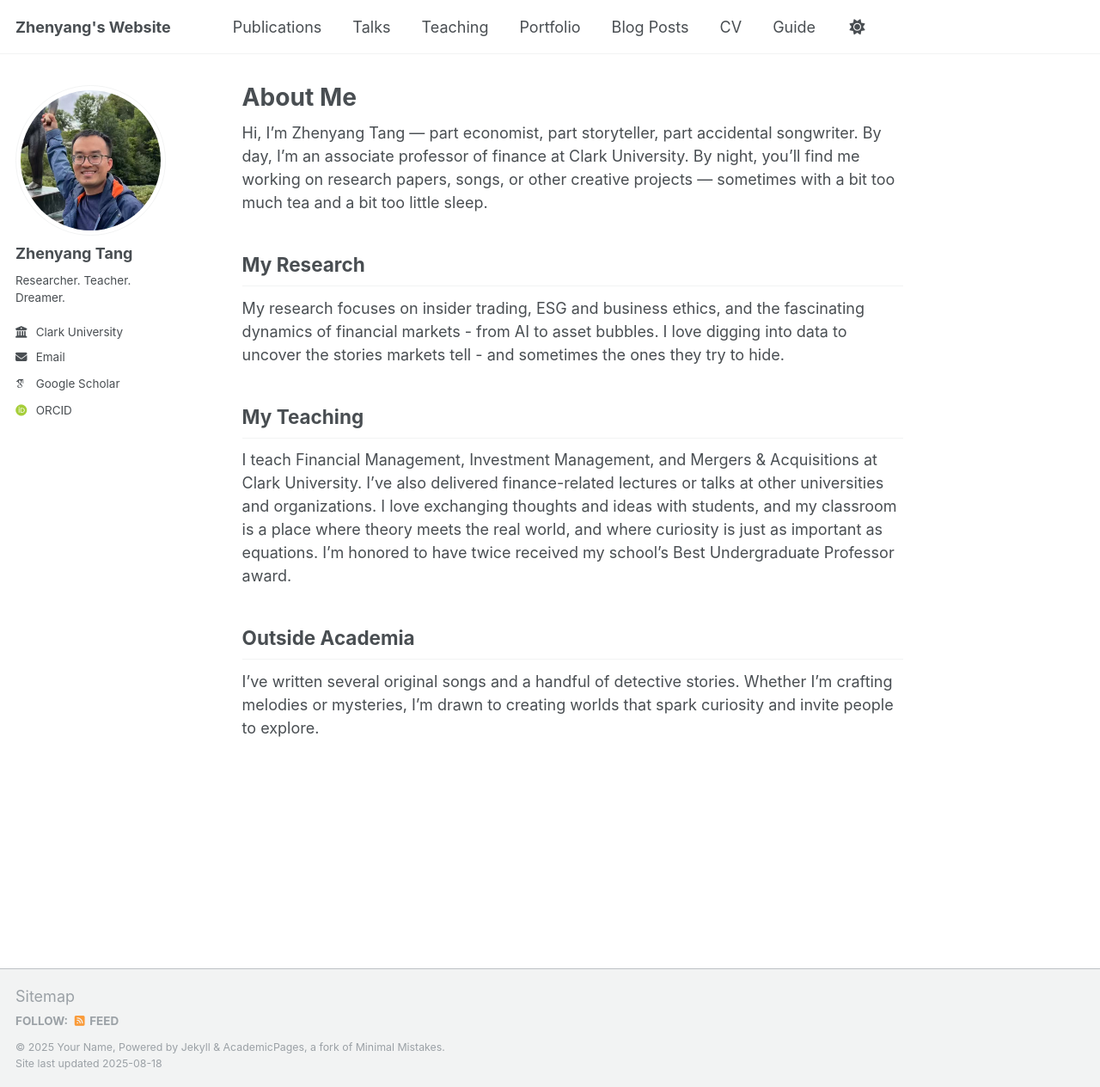
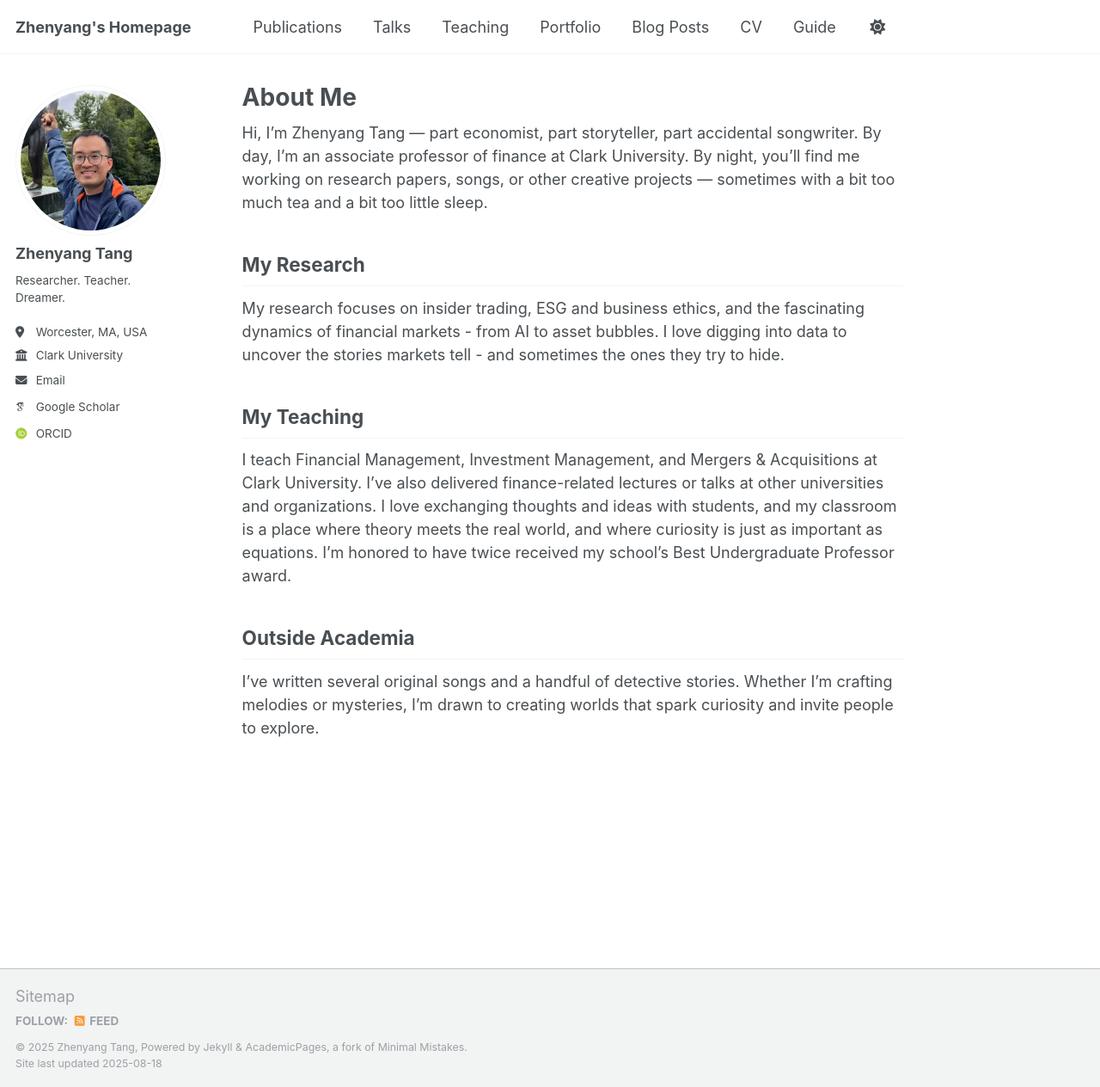
Before and after one commit to zhenyang-tang/zhenyang-tang.github.io, a Jekyll site: the page built from _pages/about.md, in a window 1280 px wide and 1264 px high. Shown: the whole window at 86% size. Built offline with Jekyll 4.4.1, drawn with Linux system fonts in a browser that asks for light colours; some web fonts are replaced; a script that is not in the unit is left out.

Commit message:
Update _config.yml

```diff
--- a/_config.yml
+++ b/_config.yml
@@ -9,9 +9,9 @@
 # Basic Site Settings
 locale                   : "en-US"
 site_theme               : "default"
-title                    : "Zhenyang's Website"
+title                    : "Zhenyang's Homepage"
 title_separator          : "-"
-name                     : &name "Your Name"
+name                     : &name "Zhenyang Tang"
 description              : &description "personal description"
 url                      : https://zhenyang-tang.github.io
 baseurl                  : "" # the subpath of your site, e.g. "/blog"
@@ -26,6 +26,7 @@ author:
   name             : "Zhenyang Tang"
   bio              : "Researcher. Teacher. Dreamer."
   employer         : "Clark University"
+  location         : "Worcester, MA, USA"
   email            : "zhenyang.tang@gmail.com"
 
   # Academic websites
```
